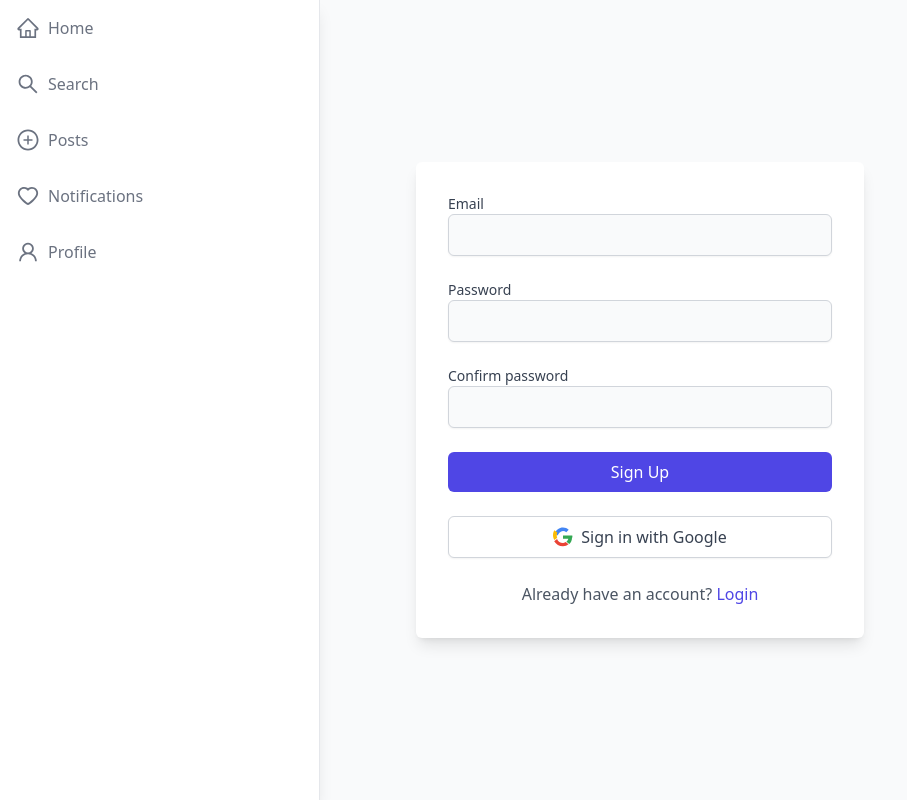
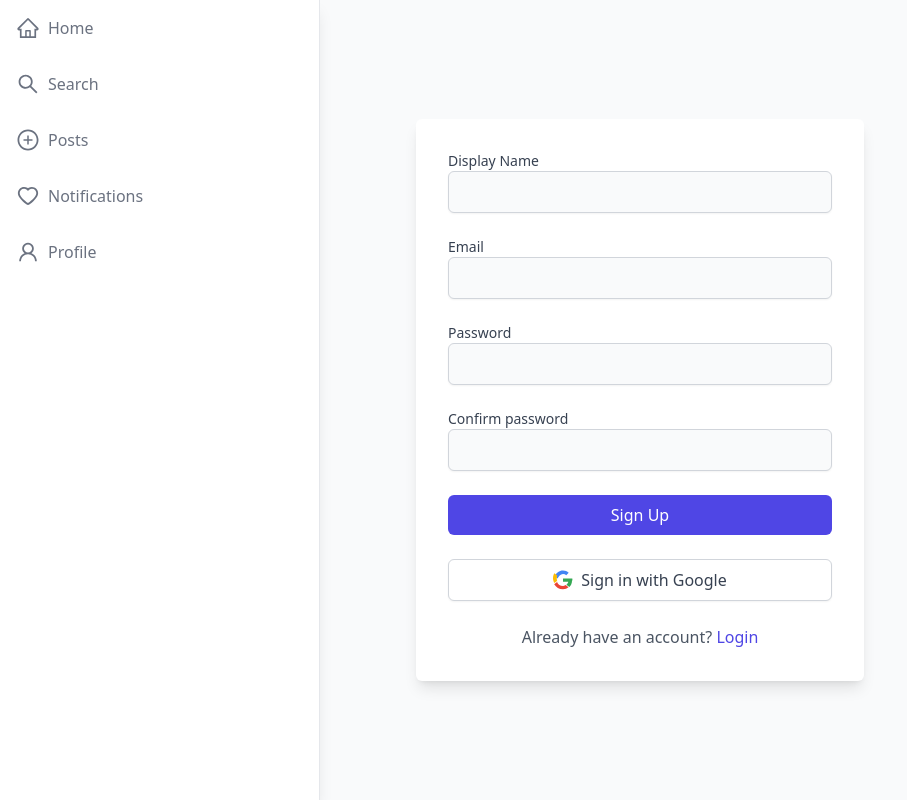
Before and after one commit to winnie-webb/brukgram, a Next.js app: page /signup in a window 1280 px wide. Shown: the whole page, without its empty margins (0-907 px from the left). Built offline with nearby package versions, Linux system fonts and the light colour scheme; no server answers.

Commit message:
Added display name for users

```diff
--- a/app/signup/page.jsx
+++ b/app/signup/page.jsx
@@ -1,29 +1,41 @@
 "use client";
 
 import { useEffect, useState } from "react";
-import { auth } from "../../firebase"; // Import the googleProvider
-import { useAuth } from "../context/AuthContext"; // Use Auth context
-
-import { createUserWithEmailAndPassword } from "firebase/auth";
+import { auth, db } from "../../firebase";
+import { collection, addDoc, getDocs } from "firebase/firestore";
 import { useRouter } from "next/navigation";
 import { useForm } from "react-hook-form";
 import { yupResolver } from "@hookform/resolvers/yup";
 import * as Yup from "yup";
 import GoogleBtn from "../components/auth-utils/GoogleBtn";
-import { registerUser } from "../components/auth-utils/registerUser";
+import { registerUser } from "../components/auth-utils/registerUser"; // (Optional)
+import { useAuth } from "../context/AuthContext";
+import { createUserWithEmailAndPassword } from "firebase/auth";
 
 const Signup = () => {
   const [email, setEmail] = useState("");
   const [password, setPassword] = useState("");
+  const [displayName, setDisplayName] = useState("");
   const [passwordChecker, setPasswordChecker] = useState("");
   const { currentUser, loading } = useAuth();
   const router = useRouter();
+
+  // Check for existing display name on form submission (consider using a custom hook for reusability)
+  const checkDisplayNameExists = async (displayName) => {
+    const displayNameRef = collection(db, "users");
+    const querySnapshot = await getDocs(displayNameRef);
+    const existingNames = querySnapshot.docs.map(
+      (doc) => doc.data().displayName
+    );
+    return existingNames.includes(displayName);
+  };
 
   useEffect(() => {
     if (!loading && currentUser) {
       router.push("/"); // Redirect if logged in
     }
   }, [currentUser, loading, router]);
+
   const validationSchema = Yup.object().shape({
     email: Yup.string().required("Email is required").email("Email is invalid"),
     password: Yup.string()
@@ -31,17 +43,34 @@ const Signup = () => {
       .min(6, "Password must be at least 6 characters"),
     confirmPassword: Yup.string()
       .required("Please confirm your password")
-      .oneOf([Yup.ref("password")], "Passwords don't match"), // Check if passwords match
+      .oneOf([Yup.ref("password")], "Passwords don't match"),
+    displayName: Yup.string().required("Display name is required"),
   });
-  const onSubmit = async () => {
+
+  const onSubmit = async (data) => {
+    const { email, password, displayName } = data;
     try {
+      const existing = await checkDisplayNameExists(displayName);
+      if (existing) {
+        setError("This display name is already in use.");
+        return;
+      }
+
       const userCredential = await createUserWithEmailAndPassword(
         auth,
         email,
         password
       );
-      const user = userCredential.user; // Create a corresponding document in Firestore
-      registerUser(user);
+      const user = userCredential.user;
+
+      // Create a corresponding document in db
+      await addDoc(collection(db, "users"), {
+        uid: user.uid,
+        email,
+        displayName,
+      });
+
+      registerUser(user); // (Optional) Call registerUser if needed
       router.push("/login");
     } catch (err) {
       if (err.code === "auth/email-already-in-use") {
@@ -51,6 +80,7 @@ const Signup = () => {
       }
     }
   };
+
   const {
     register,
     handleSubmit,
@@ -65,6 +95,25 @@ const Signup = () => {
       <div className="w-full max-w-md p-8 space-y-6 bg-white shadow-lg rounded-md">
         {error && <p className="text-red-500 text-center">{error}</p>}
         <form onSubmit={handleSubmit(onSubmit)} className="space-y-6">
+          <div>
+            <label
+              htmlFor="displayName"
+              className="block text-sm font-medium text-gray-700"
+            >
+              Display Name
+            </label>
+            <input
+              type="text"
+              id="displayName"
+              value={displayName}
+              {...register("displayName")}
+              onChange={(e) => setDisplayName(e.target.value)}
+              className="block w-full px-3 py-2 bg-gray-50 border border-gray-300 rounded-md shadow-sm focus:outline-none focus:ring-indigo-500 focus:border-indigo-500"
+            />
+            {errors.displayName && (
+              <p className="text-red-500">{errors.displayName.message}</p>
+            )}
+          </div>
           <div>
             <label
               htmlFor="email"
```
